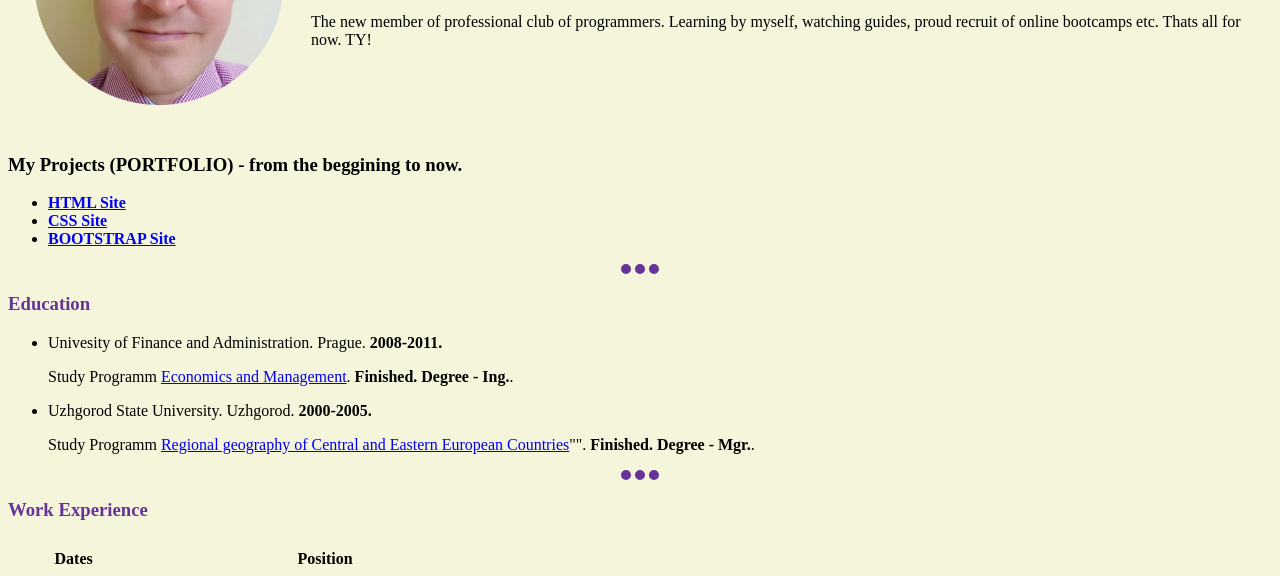
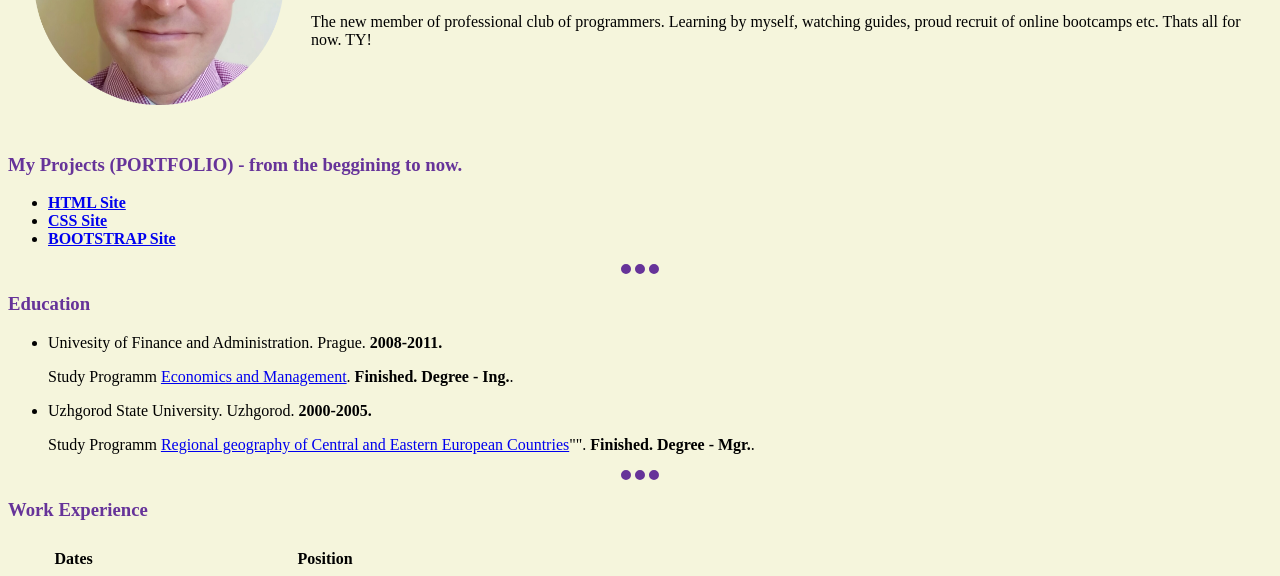
Before and after one commit to Ungwarsky/cv, a plain HTML site: page index.html in a window 1280 px wide. Shown: the part 179-755 px from the top of the page. Drawn offline with Linux system fonts and the light colour scheme.

Commit message:
Update styles.css

```diff
--- a/css/styles.css
+++ b/css/styles.css
@@ -11,7 +11,3 @@ hr {
   border-width: 10px;
   width: 3%;
 }
-
-.prima {
-  color: black;
-}
```
